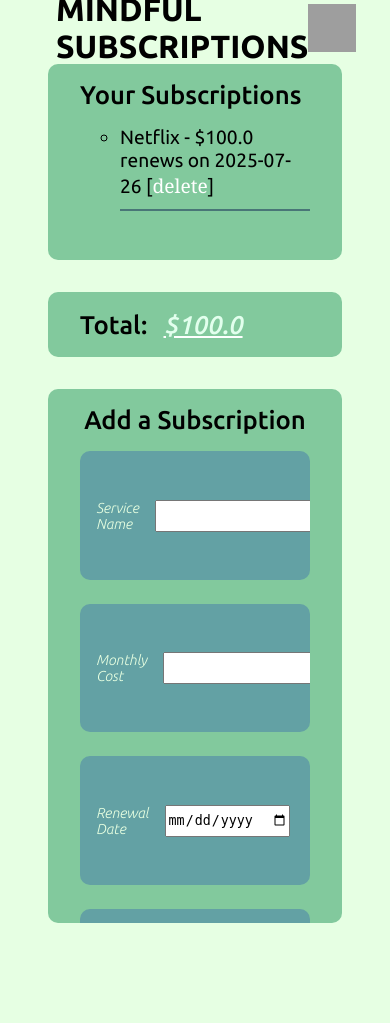
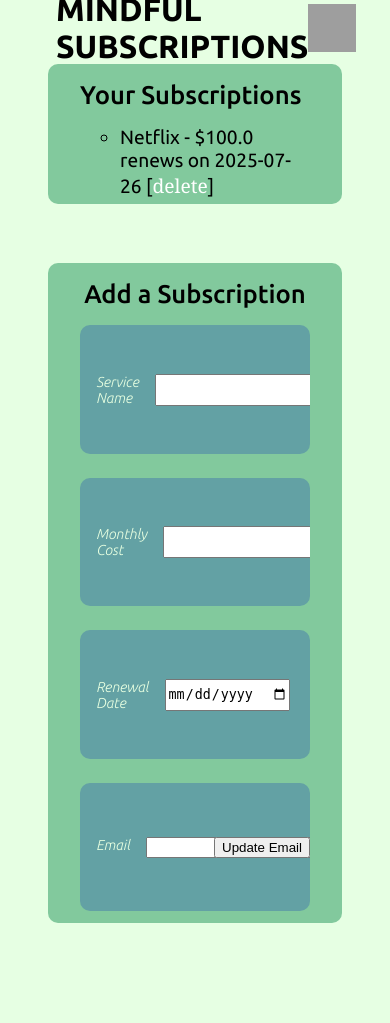
Before and after one commit to ivan-in-a-nutshell/subscriptions_tracker, a Flask app: page /subscriptions in a window 390 px wide. Run offline with Flask 3, Linux system fonts and the light colour scheme; grey boxes are pictures that could not be loaded.

Commit message:
some details

```diff
--- a/app/static/style.css
+++ b/app/static/style.css
@@ -236,9 +236,22 @@ a{
 @media(max-width: 750px){
     .container{
         grid-template-columns: 1fr;
-        gap: 2rem;
+        column-gap: 0;
     }
     input{
         width: 10rem;
     }
+    .smaller_box{
+        display: none;
+    }
+    .bigger_box{
+        height: 80%;
+    }
+    .second_part{
+        gap: 0;
+        height: 70%;
+    }
+    .main_box{
+        height: auto;
+    }
 }
```
Also changed, not shown: app.db.
